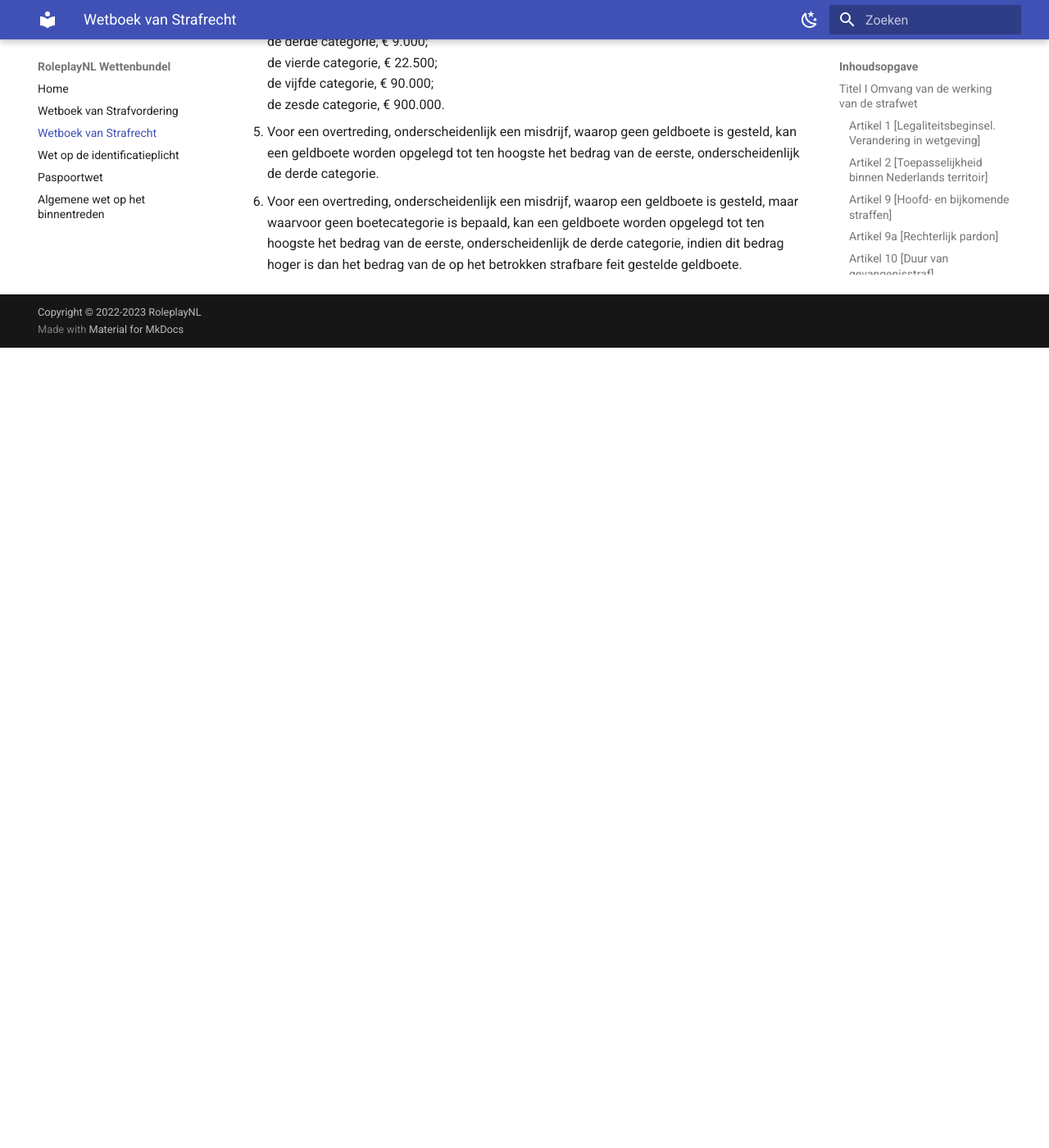
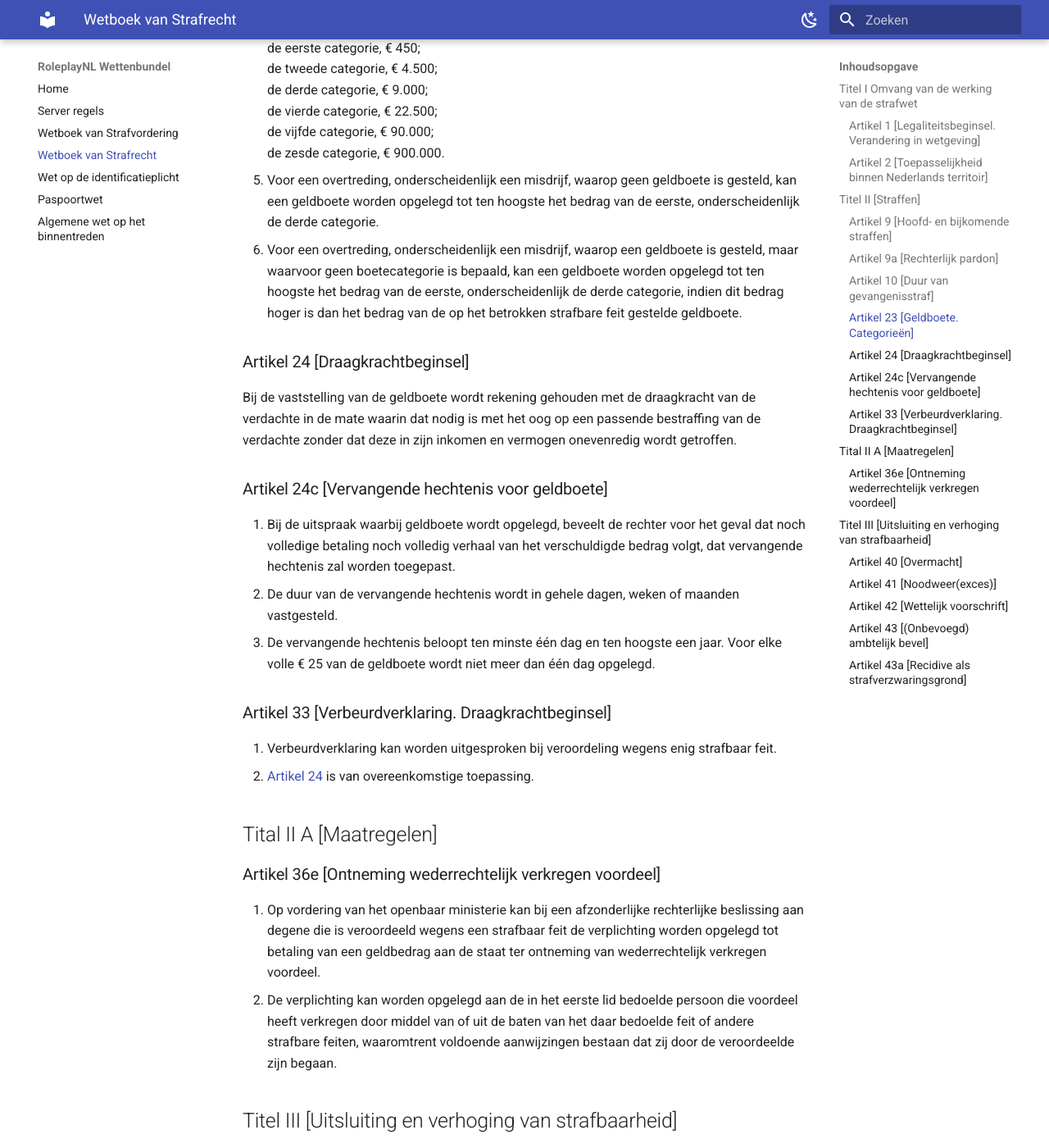
Before and after one commit to EnriqueFernandez20/FutureRP-Wettenbundel, an MkDocs documentation site: the page built from docs/wetboek-van-strafrecht.md, in a window 1280 px wide and 1400 px high, scrolled down 1974 px. Shown: the whole window at 82% size. Built offline with MkDocs 1.6.1 and Material for MkDocs 9.7.7, drawn with Linux system fonts in a browser that asks for light colours; before the commit the page ends 2398 px from its top, so only the background shows below that; some of the changed text lies outside the part shown.

Commit message:
WvSr, WvSv, Server regels (community)

```diff
--- a/docs/wetboek-van-strafrecht.md
+++ b/docs/wetboek-van-strafrecht.md
@@ -7,6 +7,7 @@
 ### Artikel 2 [Toepasselijkheid binnen Nederlands territoir]
 De Nederlandse strafwet is toepasselijk op ieder die zich in Nederland aan enig strafbaar feit schuldig maakt.
 
+## Titel II [Straffen]
 ### Artikel 9 [Hoofd- en bijkomende straffen]
 1. De straffen zijn:
     1. hoofdstraffen:
@@ -45,3 +46,39 @@ de vijfde categorie, € 90.000;
 de zesde categorie, € 900.000.
 5. Voor een overtreding, onderscheidenlijk een misdrijf, waarop geen geldboete is gesteld, kan een geldboete worden opgelegd tot ten hoogste het bedrag van de eerste, onderscheidenlijk de derde categorie.
 6. Voor een overtreding, onderscheidenlijk een misdrijf, waarop een geldboete is gesteld, maar waarvoor geen boetecategorie is bepaald, kan een geldboete worden opgelegd tot ten hoogste het bedrag van de eerste, onderscheidenlijk de derde categorie, indien dit bedrag hoger is dan het bedrag van de op het betrokken strafbare feit gestelde geldboete.
+
+### Artikel 24 [Draagkrachtbeginsel]
+Bij de vaststelling van de geldboete wordt rekening gehouden met de draagkracht van de verdachte in de mate waarin dat nodig is met het oog op een passende bestraffing van de verdachte zonder dat deze in zijn inkomen en vermogen onevenredig wordt getroffen.
+
+### Artikel 24c [Vervangende hechtenis voor geldboete]
+1. Bij de uitspraak waarbij geldboete wordt opgelegd, beveelt de rechter voor het geval dat noch volledige betaling noch volledig verhaal van het verschuldigde bedrag volgt, dat vervangende hechtenis zal worden toegepast.
+2. De duur van de vervangende hechtenis wordt in gehele dagen, weken of maanden vastgesteld.
+3. De vervangende hechtenis beloopt ten minste één dag en ten hoogste een jaar. Voor elke volle € 25 van de geldboete wordt niet meer dan één dag opgelegd.
+
+### Artikel 33 [Verbeurdverklaring. Draagkrachtbeginsel]
+1. Verbeurdverklaring kan worden uitgesproken bij veroordeling wegens enig strafbaar feit.
+2. [Artikel 24](#artikel-24-draagkrachtbeginsel) is van overeenkomstige toepassing.
+
+## Tital II A [Maatregelen]
+### Artikel 36e [Ontneming wederrechtelijk verkregen voordeel]
+1. Op vordering van het openbaar ministerie kan bij een afzonderlijke rechterlijke beslissing aan degene die is veroordeeld wegens een strafbaar feit de verplichting worden opgelegd tot betaling van een geldbedrag aan de staat ter ontneming van wederrechtelijk verkregen voordeel.
+2. De verplichting kan worden opgelegd aan de in het eerste lid bedoelde persoon die voordeel heeft verkregen door middel van of uit de baten van het daar bedoelde feit of andere strafbare feiten, waaromtrent voldoende aanwijzingen bestaan dat zij door de veroordeelde zijn begaan.
+
+## Titel III [Uitsluiting en verhoging van strafbaarheid]
+### Artikel 40 [Overmacht]
+Niet strafbaar is hij die een feit begaat waartoe hij door overmacht is gedrongen.
+
+### Artikel 41 [Noodweer(exces)]
+1. Niet strafbaar is hij die een feit begaat, geboden door de noodzakelijke verdediging van eigen of eens anders lijf, eerbaarheid of goed tegen ogenblikkelijke, wederrechtelijke aanranding.
+2. Niet strafbaar is de overschrijding van de grenzen van noodzakelijke verdediging, indien zij het onmiddellijk gevolg is geweest van een hevige gemoedsbeweging, door de aanranding veroorzaakt.
+
+### Artikel 42 [Wettelijk voorschrift]
+1. Niet strafbaar is hij die een feit begaat ter uitvoering van een wettelijk voorschrift.
+2. Niet strafbaar is de ambtenaar die in de rechtmatige uitoefening van zijn taak en in overeenstemming met zijn geweldsinstructie geweld gebruikt.
+
+### Artikel 43 [(Onbevoegd) ambtelijk bevel]
+1. Niet strafbaar is hij die een feit begaat ter uitvoering van een ambtelijk bevel, gegeven door het daartoe bevoegde gezag.
+2. Een onbevoegd gegeven ambtelijk bevel heft de strafbaarheid niet op, tenzij het door de ondergeschikte te goeder trouw als bevoegd gegeven werd beschouwd en de nakoming daarvan binnen de kring van zijn ondergeschiktheid was gelegen.
+
+### Artikel 43a [Recidive als strafverzwaringsgrond]
+De op een misdrijf gestelde tijdelijke gevangenisstraf of hechtenis kan, met een derde worden verhoogd indien tijdens het plegen van het misdrijf nog geen vijf dagen zijn verlopen.
--- a/docs/wetboek-van-strafvordering.md
+++ b/docs/wetboek-van-strafvordering.md
@@ -16,7 +16,7 @@ De persoon wiens vervolging wordt verlangd is niet verplicht op de vragen, hem i
 3. De verdachte die de Nederlandse taal niet of onvoldoende beheerst, is bevoegd zich te laten bijstaan door een tolk.
 
 ### Artikel 27a [Vaststelling identiteit]
-1. De verdachte wordt ten behoeve van het vaststellen van zijn identiteit gevraagd naar zijn naam, voornamen, geboorteplaats en geboortedatum. Het vaststellen van zijn identiteit omvat tevens een onderzoek van een identiteitsbewijs als bedoeld in [artikel 1](wet-op-de-identificatieplicht.md#artikel-1) van de Wet op de identificatieplicht. In de gevallen, bedoeld in [artikel 55c](#artikel-55c), tweede en derde lid, omvat het vaststellen van zijn identiteit tevens het nemen van een of meer foto’s en vingerafdrukken.
+1. De verdachte wordt ten behoeve van het vaststellen van zijn identiteit gevraagd naar zijn naam, voornamen, geboorteplaats en geboortedatum. Het vaststellen van zijn identiteit omvat tevens een onderzoek van een identiteitsbewijs als bedoeld in [artikel 1](wet-op-de-identificatieplicht.md#artikel-1) van de Wet op de identificatieplicht. In de gevallen, bedoeld in [artikel 55c](#artikel-55c-vaststellen-identiteit-verdachte), tweede en derde lid, omvat het vaststellen van zijn identiteit tevens het nemen van een of meer foto’s en vingerafdrukken.
 
 ### Artikel 27c [Mededelen van rechten aan verdachte]
 1. Aan de verdachte wordt bij zijn staandehouding of aanhouding medegedeeld ter zake van welk strafbaar feit hij als verdachte is aangemerkt. Buiten gevallen van staandehouding of aanhouding wordt de verdachte deze mededeling uiterlijk voorafgaand aan het eerste verhoor gedaan.
@@ -107,7 +107,7 @@ Iedere opsporingsambtenaar is bevoegd de identiteit van de verdachte vast te ste
     artikel 55, tweede lid, van de Wet wapens en munitie;
 
 ### Artikel 94 [Vatbaarheid voor inbeslagneming. Kennisgeving. Reçu]
-1. Vatbaar voor inbeslagneming zijn alle voorwerpen die kunnen dienen om de waarheid aan de dag te brengen of om wederrechtelijk verkregen voordeel, als bedoeld in [artikel 36e](wetboek-van-strafrecht.md#artikel-36e) van het Wetboek van Strafrecht, aan te tonen.
+1. Vatbaar voor inbeslagneming zijn alle voorwerpen die kunnen dienen om de waarheid aan de dag te brengen of om wederrechtelijk verkregen voordeel, als bedoeld in [artikel 36e](wetboek-van-strafrecht.md#artikel-36e-ontneming-wederrechtelijk-verkregen-voordeel) van het Wetboek van Strafrecht, aan te tonen.
 2. Voorts zijn vatbaar voor inbeslagneming alle voorwerpen welker verbeurdverklaring of onttrekking aan het verkeer kan worden bevolen.
 3. Van de inbeslagneming van een voorwerp wordt, ook in geval de bevoegdheid tot inbeslagneming toekomt aan de rechter-commissaris of de officier van justitie, door de opsporingsambtenaar een kennisgeving van inbeslagneming opgemaakt. Zoveel mogelijk wordt aan degene bij wie een voorwerp is inbeslaggenomen, een bewijs van ontvangst afgegeven. De opsporingsambtenaar stelt de kennisgeving zo spoedig mogelijk in handen van de hulpofficier van justitie teneinde te doen beoordelen of het beslag moet worden gehandhaafd.
 
@@ -129,7 +129,7 @@ Iedere opsporingsambtenaar is bevoegd de identiteit van de verdachte vast te ste
 3. Voorts kan de strafbeschikking aanwijzingen bevatten waaraan de verdachte moet voldoen. Zij kunnen inhouden:
     1. afstand van voorwerpen die in beslag zijn genomen en vatbaar zijn voor verbeurdverklaring of onttrekking aan het verkeer;
     2. uitlevering, of voldoening aan de staat van de geschatte waarde, van voorwerpen die vatbaar zijn voor verbeurdverklaring;
-    3. voldoening aan de staat van een geldbedrag of overdracht van in beslag genomen voorwerpen ter gehele of gedeeltelijke ontneming van het ingevolge artikel 36e van het Wetboek van Strafrecht voor ontneming vatbare wederrechtelijk verkregen voordeel;
+    3. voldoening aan de staat van een geldbedrag of overdracht van in beslag genomen voorwerpen ter gehele of gedeeltelijke ontneming van het ingevolge [artikel 36e](wetboek-van-strafrecht.md#artikel-36e-ontneming-wederrechtelijk-verkregen-voordeel) van het Wetboek van Strafrecht voor ontneming vatbare wederrechtelijk verkregen voordeel.
 
 ## Titel VI Behandeling van de zaak door de rechtbank
 ### Artikel 312 [Aanvulling telastlegging met strafverzwarende omstandigheden]
@@ -137,4 +137,4 @@ Indien uit het onderzoek omstandigheden zijn bekend geworden die, niet in de dag
 
 ### Artikel 313 [Wijziging der telastlegging]
 1. Indien buiten het geval van het voorgaande artikel de officier van justitie oordeelt dat de telastlegging behoort te worden gewijzigd, legt hij den inhoud van de door hem noodzakelijk geachte wijzigingen schriftelijk aan de rechtbank over met vordering dat die wijzigingen zullen worden toegelaten.
-2. Indien de rechtbank de vordering toewijst, doet zij den inhoud van de aangebrachte wijzigingen in het proces-verbaal ter terechtzitting opnemen. In geen geval worden wijzigingen toegelaten, als een gevolg waarvan de telastlegging niet langer hetzelfde feit, in den zin van [artikel 68](wetboek-van-strafrecht.d#artikel-68) van het Wetboek van Strafrecht zou inhouden.
+2. Indien de rechtbank de vordering toewijst, doet zij den inhoud van de aangebrachte wijzigingen in het proces-verbaal ter terechtzitting opnemen. In geen geval worden wijzigingen toegelaten, als een gevolg waarvan de telastlegging niet langer hetzelfde feit, in den zin van [artikel 68](wetboek-van-strafrecht.md#artikel-68) van het Wetboek van Strafrecht zou inhouden.
--- a/mkdocs.yml
+++ b/mkdocs.yml
@@ -22,6 +22,7 @@ markdown_extensions:
       permalink: "#"
 nav:
   - Home: 'index.md'
+  - Server regels: 'server-regels.md'
   - Wetboek van Strafvordering: 'wetboek-van-strafvordering.md'
   - Wetboek van Strafrecht: 'wetboek-van-strafrecht.md'
   - Wet op de identificatieplicht: 'wet-op-de-identificatieplicht.md'
```
Also changed, not shown: docs/index.md (+1 -0 lines), docs/server-regels.md (added, +69 -0 lines).
